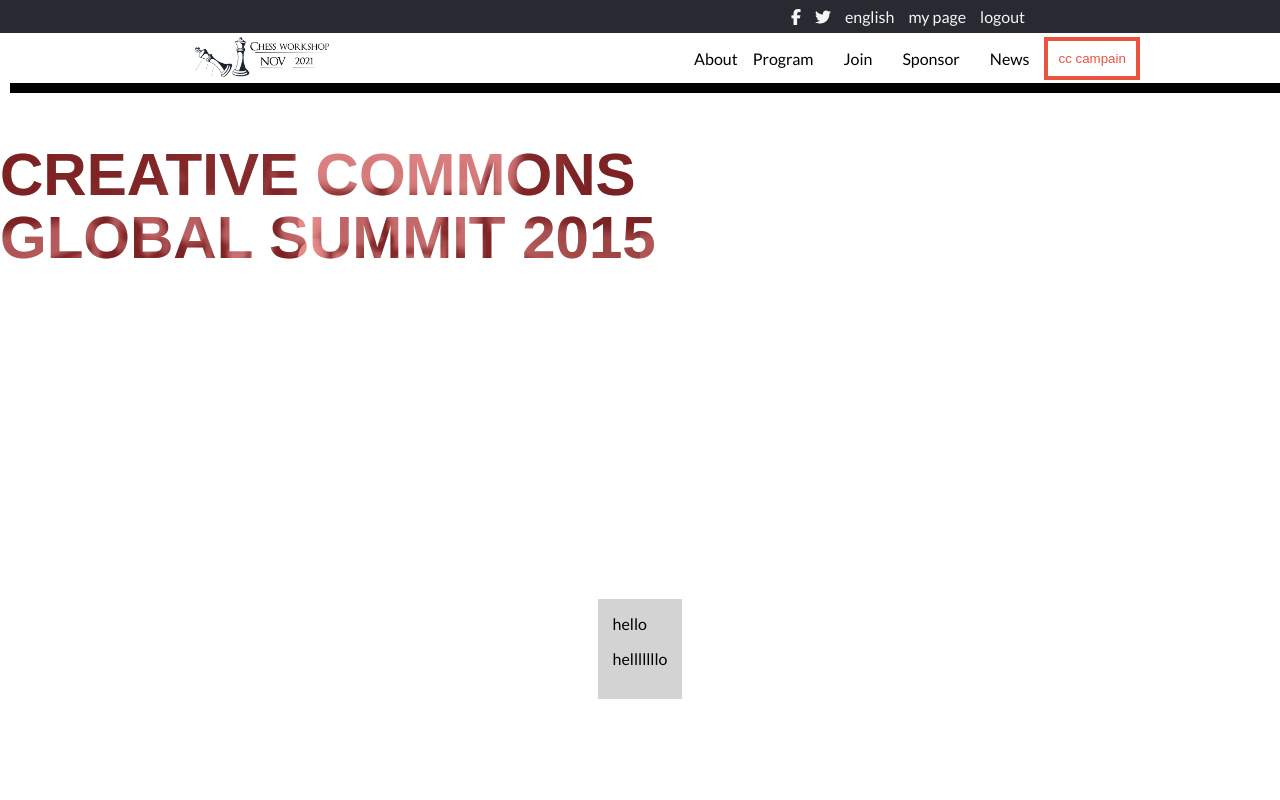
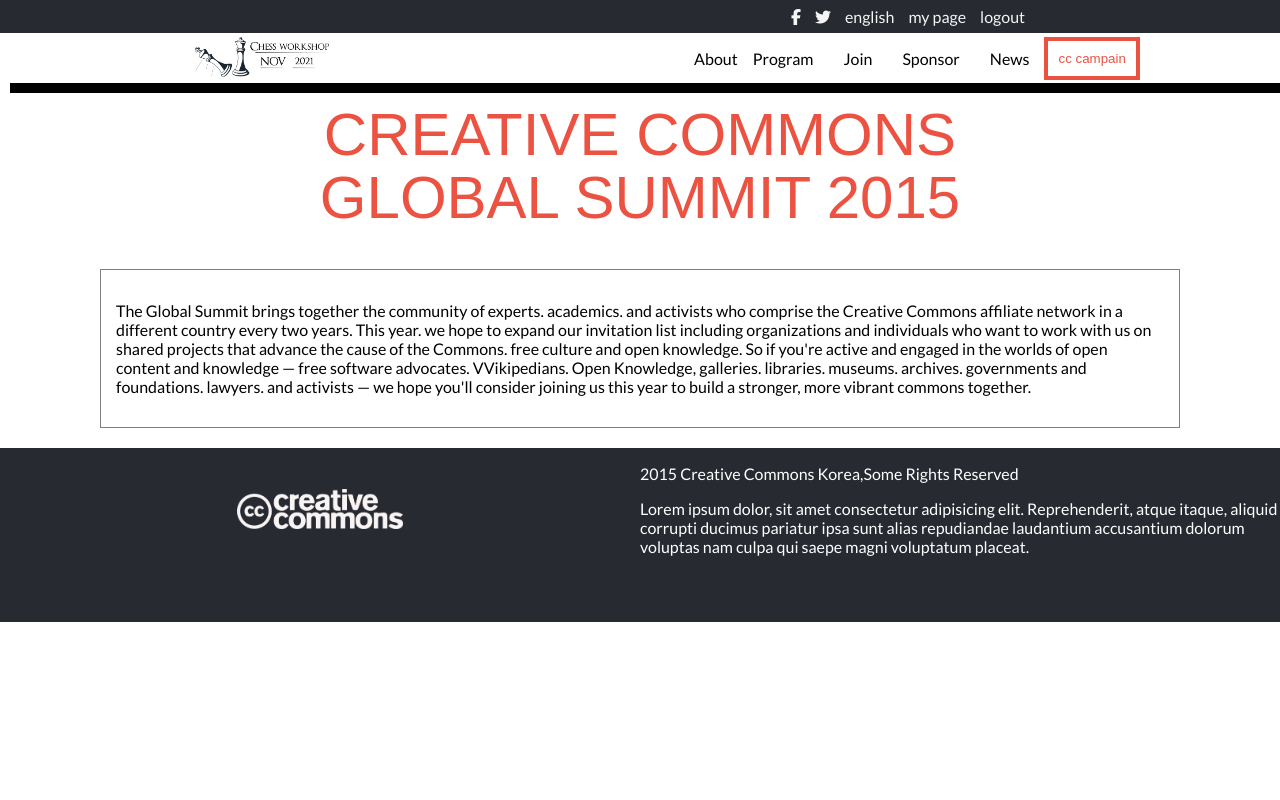
Before and after one commit to Timowest12/capstone, a website: page about.html in a window 1280 px wide. Shown: the top 800 px of the page. Drawn offline with Linux system fonts and the light colour scheme; a web font is replaced by a local one.

Commit message:
Add items

```diff
--- a/about.html
+++ b/about.html
@@ -54,10 +54,11 @@
     </nav>
   </header>
   <section class="minabout">
-    <p class="creative creativeabout">CREATIVE COMMONS<br> GLOBAL SUMMIT 2015</p>
+    <p class="creativeabout">CREATIVE COMMONS<br> GLOBAL SUMMIT 2015</p>
     <div class="headtextwrapper">
-      <div class="abouttxtblock">hello
-      <p>helllllllo</p>
+      <div class="abouttxtblock">
+      <p>The Global Summit brings together the community of experts. academics. and activists who comprise the Creative Commons affiliate network in a different country every two years. This year. we hope to expand our invitation list including organizations and individuals who want to work with us on shared projects that advance the cause of the Commons. free culture and open knowledge. So if you're active and engaged in the worlds of open content and knowledge — free software advocates. VVikipedians. Open Knowledge, galleries. libraries. museums. archives. governments and foundations. lawyers. and activists — we hope you'll consider joining us this year to build a stronger, more vibrant commons together.
+      </p>
       </div>
     </div>
     </div>
--- a/styles/styles.css
+++ b/styles/styles.css
@@ -41,9 +41,11 @@
 .topnavbaricons > li {
   padding: 7px;
 }
-.secnavbar{
+
+.secnavbar {
   box-shadow: 10px 10px;
 }
+
 .secnavbar > ul {
   height: 50px;
   display: flex;
@@ -98,10 +100,12 @@
   color: var(--orange);
   font-size: 27px;
 }
-.aoutlink{
+
+.aoutlink {
   text-decoration: none;
- color:black;
+  color: black;
 }
+
 .creative {
   font-family: 'COCOGOOSE', sans-serif;
   line-height: 63px;
@@ -113,7 +117,6 @@
   background-image: url('../assets/images/chess.jpg');
   background-blend-mode: darken;
   background-size: 150px;
-
 }
 
 .blocktext {
@@ -141,7 +144,7 @@
   background-size: 18px 18px;
   background-repeat: repeat;
   color: whitesmoke;
-  min-height: 50vh;
+
 }
 
 .announce {
@@ -209,8 +212,7 @@
 }
 
 .progicon {
-
-  height:50px;
+  height: 50px;
 }
 
 .speakers {
@@ -264,100 +266,122 @@
 .small {
   display: none;
 }
-.footericonwrapper{
+
+.footericonwrapper {
   display: flex;
   flex-direction: row;
   justify-content: space-between;
   max-width: 80vw;
 }
+
 .footericonwrapper > * {
   max-width: 20%;
 }
-.partnerssec{
-  color:white;
+
+.partnerssec {
+  color: white;
   background-color: var(--black);
-  margin-bottom: 0px;
+  margin-bottom: 0;
 }
-.partners{
+
+.partners {
   margin-bottom: 50px;
 }
-.partners{
+
+.partners {
   display: flex;
   flex-direction: row;
   justify-content: space-evenly;
   align-items: center;
-  padding:  0px 0;
+  padding: 0 0;
   padding-bottom: 50px;
+}
 
-}
 .partners > li{
 
 }
-.partners > li > img{
+
+.partners > li > img {
   max-width: 100px;
 }
-.partnerwrapper > ul{
-  display:flex;
+
+.partnerwrapper > ul {
+  display: flex;
   flex-direction: row;
   justify-content: space-evenly;
 }
-.partnerli{
-  width: 20px;;
+
+.partnerli {
+  width: 20px;
 }
-.footerimg{
-  width:20px;
+
+.footerimg {
+  width: 20px;
 }
-.footerleft{
-  width:30%;
+
+.footerleft {
+  width: 30%;
   display: flex;
   flex: row;
   justify-content: center;
   align-items: center;
 }
-.footerleft{
-  width: 60%;;
-}
-.footerright{
+
+.footerleft {
   width: 60%;
 }
-footer{
+
+.footerright {
+  width: 60%;
+}
+
+footer {
   display: flex;
   flex-direction: row;
   justify-content: space-between;
 }
 
-.headtextwrapper{
+.headtextwrapper {
   display: flex;
-  flex-direction: row;;
+  flex-direction: row;
   justify-content: center;
-}
-.headtextwrapper{
-
   background-size: 100%;
-  min-height: 80vh;
   display: flex;
   justify-content: center;
   align-items: center;
+  padding:20px 100px;
 }
-.creativeabout{
-  background-size: auto;
-  background-size: red;
 
+.creativeabout {
+  font-family: 'COCOGOOSE', sans-serif;
+  line-height: 63px;
+  color: var(--orange);
+  font-size: 60px;
+  font-weight: 300;
+  background-size: 150px;
+  text-align: center;
+  margin: 20px;
 }
-.abouttxtblock{
-  background-color: var(--gray);
-  padding:15px;
+
+.abouttxtblock {
+  background-color: white;
+  border:1px solid gray;
+  padding: 15px;
 }
-.mainabout{
+
+.mainabout {
   display: none;
 }
-.footerabout{
-  background-color:var(--black);
-  color:white
+
+.footerabout {
+  background-color: var(--black);
+  color: white;
 }
-.footer{
+
+.footer {
   padding-bottom: 50px;
 }
+
 @media only screen and (max-width: 768px) {
   .programul {
     flex-direction: column;
@@ -385,7 +409,6 @@
   .secmenuright {
     flex-direction: column;
   }
-
 
   .secmenu {
     flex-direction: column;
@@ -452,7 +475,8 @@
     top: 5px;
     left: 5px;
   }
-  .aoutlink{
-    padding:20px 0;
+
+  .aoutlink {
+    padding: 20px 0;
   }
 }
```
